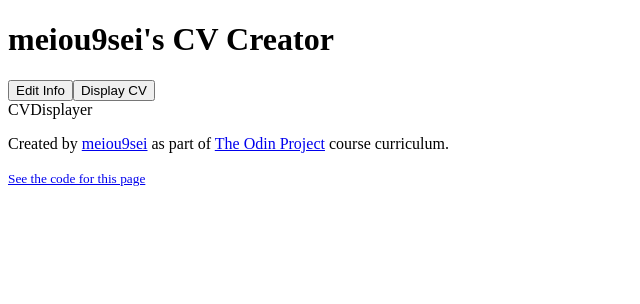
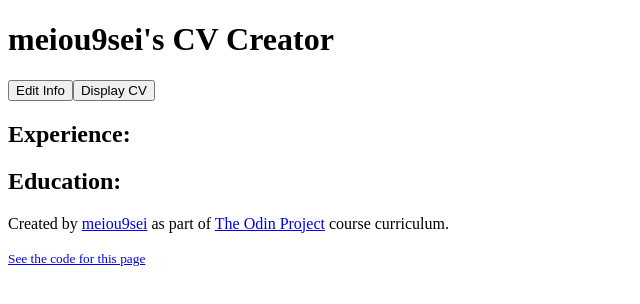
Before and after one commit to meiou9sei/TOP-CV-app, a React (Create React App) app: page / in a window 1280 px wide. Both pictures are taken after a click on the button "Display CV". Shown: the top 304 px of the page, without its empty margins (0-640 px from the left). Built offline with nearby package versions, Linux system fonts and the light colour scheme.

Commit message:
✨ create CV Display view

```diff
--- a/src/App.js
+++ b/src/App.js
@@ -57,7 +57,11 @@ function App() {
             setInfoEducation={setInfoEducation}
           />
         ) : (
-          <CVDisplayer />
+          <CVDisplayer
+            infoGeneral={infoGeneral}
+            infoExperience={infoExperience}
+            infoEducation={infoEducation}
+          />
         )}
       </main>
       <Footer />
--- a/src/components/CVDisplayer/CVDisplayer.js
+++ b/src/components/CVDisplayer/CVDisplayer.js
@@ -1,5 +1,47 @@
 import React from "react";
 
-export default function CVDisplayer() {
-  return <div>CVDisplayer</div>;
+export default function CVDisplayer({
+  infoGeneral,
+  infoExperience,
+  infoEducation,
+}) {
+  return (
+    <div className='CV-display-container'>
+      <section className='info-general-display'>
+        <h2 className='user-name'>
+          {infoGeneral.firstName} {infoGeneral.lastName}
+        </h2>
+        <p>{infoGeneral.address}</p>
+        <p>{infoGeneral.phoneNumber}</p>
+        <p>{infoGeneral.address}</p>
+        <p>{infoGeneral.description}</p>
+      </section>
+      <section className='info-experience-display'>
+        <h2>Experience:</h2>
+        {infoExperience.map((infoUnit) => (
+          <div className={"info-experience-unit"} key={infoUnit.id}>
+            <h3>{infoUnit.company}</h3>
+            <div>{infoUnit.companyCity}</div>
+            <div>{infoUnit.jobTitle}</div>
+            <div>{infoUnit.jobDescription}</div>
+            <div>{infoUnit.jobYearStart}</div>
+            <div>{infoUnit.jobYearEnd}</div>
+          </div>
+        ))}
+      </section>
+      <section className='info-education-display'>
+        <h2>Education:</h2>
+        {infoEducation.map((infoUnit) => (
+          <div className={"info-education-unit"} key={infoUnit.id}>
+            <h3>{infoUnit.school}</h3>
+            <div>{infoUnit.schoolCity}</div>
+            <div>{infoUnit.degree}</div>
+            <div>{infoUnit.degreeDescription}</div>
+            <div>{infoUnit.educationYearStart}</div>
+            <div>{infoUnit.educationYearEnd}</div>
+          </div>
+        ))}
+      </section>
+    </div>
+  );
 }
```
